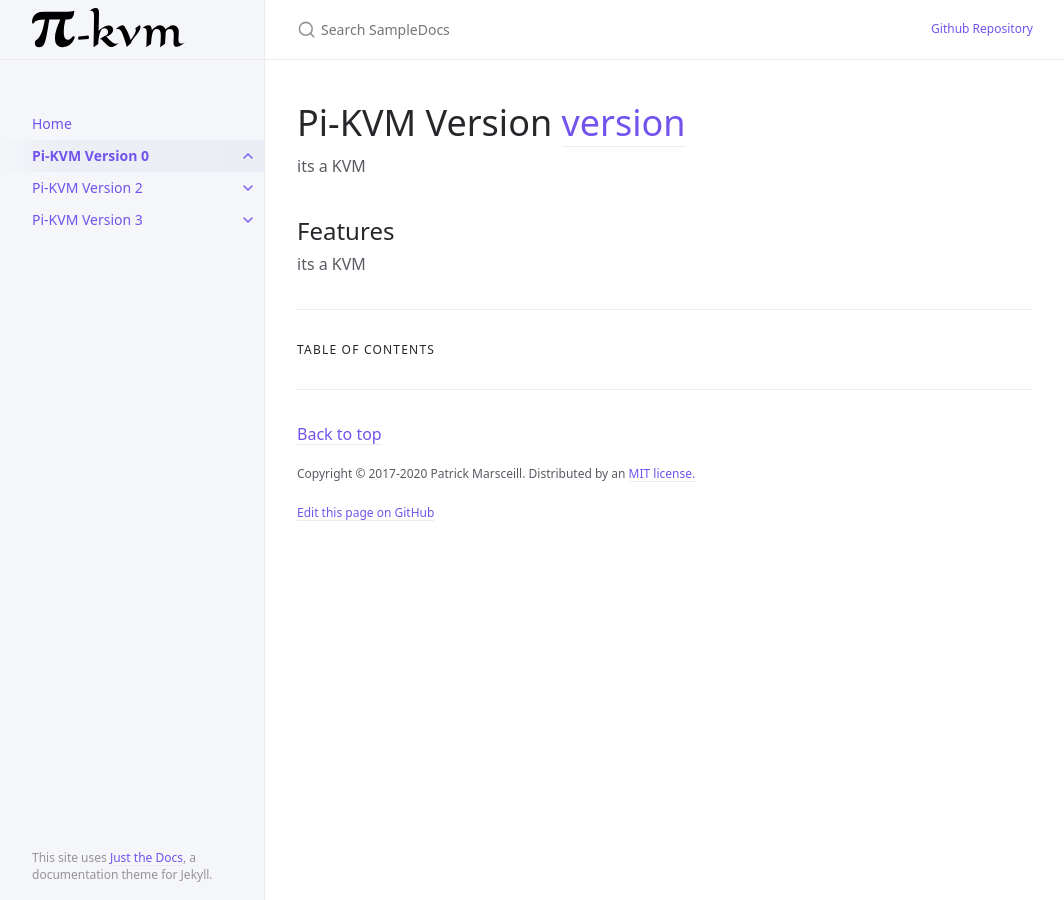
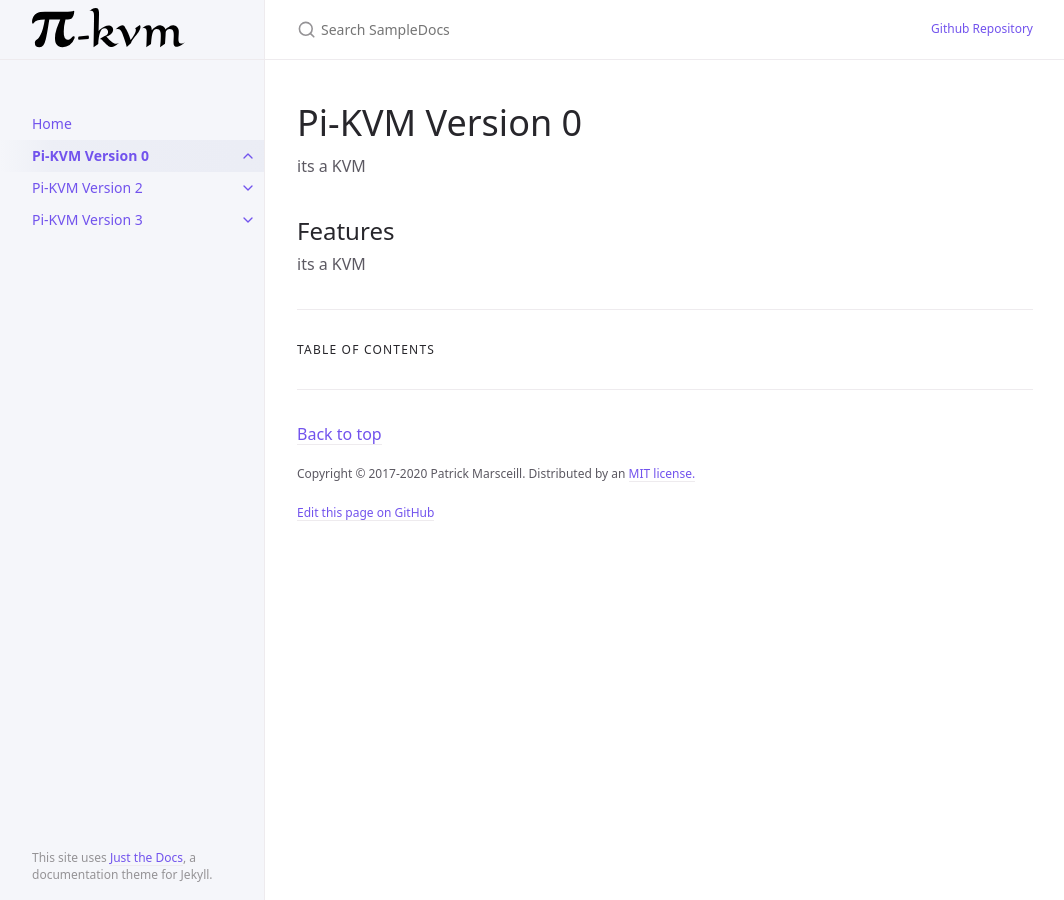
Before and after one commit to Kaydron1000/SampleDocs, a Jekyll site: the page built from docs/V0/V0.md, in a window 1280 px wide. Shown: the whole page, without its empty margins (107-1171 px from the left). Built offline with Jekyll 4.4.1, drawn with Linux system fonts in a browser that asks for light colours.

Commit message:
Update V0.md

```diff
--- a/docs/V0/V0.md
+++ b/docs/V0/V0.md
@@ -3,10 +3,10 @@ layout: default
 title: Pi-KVM Version 0
 nav_order: 3
 has_children: true
-permalink: /docs/V[version]
+permalink: /docs/V0
 ---
-[version]: 0
-# Pi-KVM Version [version]
+
+# Pi-KVM Version 0
 
 its a KVM
 
@@ -14,3 +14,6 @@ its a KVM
 its a KVM
 
 {: .fs-6 .fw-300 }
+
+
+[version]: 0
```
